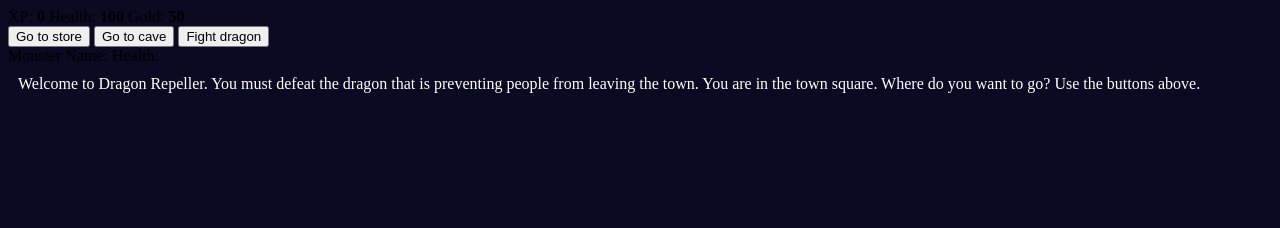
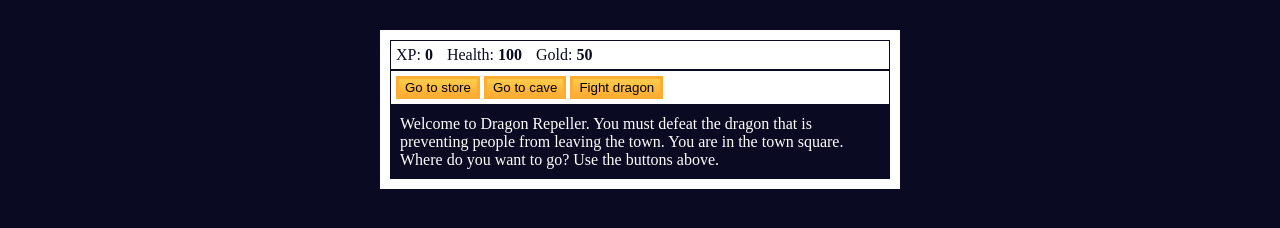
Before and after one commit to Abdullah-Alsabouni/Role-Playing-Game, a plain HTML site: page index.html in a window 1280 px wide. Drawn offline with Linux system fonts and the light colour scheme.

Commit message:
Update styles.css

```diff
--- a/styles.css
+++ b/styles.css
@@ -1,8 +1,45 @@
 body {
   background-color: #0a0a23;
 }
+
 #text {
   background-color: #0a0a23;
   color: #ffffff;
   padding: 10px;
 }
+
+#game {
+  max-width: 500px;
+  max-height: 400px;
+  background-color: #ffffff;
+  color: #ffffff;
+  margin: 30px auto 0px;
+  padding: 10px;
+}
+
+#controls,
+#stats {
+  border: 1px solid #0a0a23;
+  padding: 5px;
+  color: #0a0a23;
+}
+
+#monsterStats {
+  display: none;
+  border: 1px solid #0a0a23;
+  padding: 5px;
+  color: #ffffff;
+  background-color: #c70d0d;
+}
+
+.stat {
+  padding-right: 10px;
+}
+
+button {
+  cursor: pointer; // cursor: fare imleci ==> pointer ==> fare bağlantını üzerine geldiğinde el işareti gelir
+  color: #0a0a23;
+  background-color: #feac32;
+  background-image: linear-gradient(#fecc4c, #ffac33);
+  border: 3px solid #feac32;
+}
```
